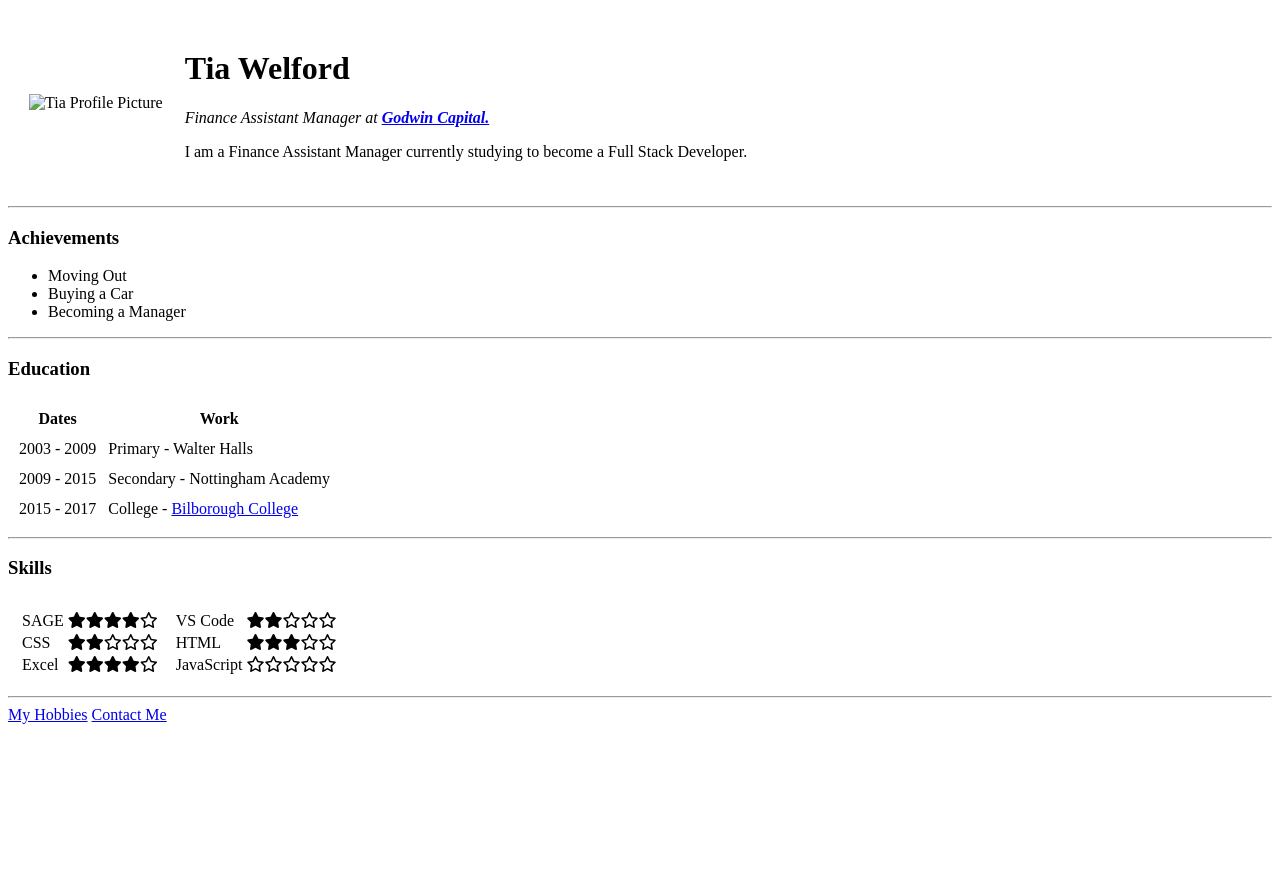
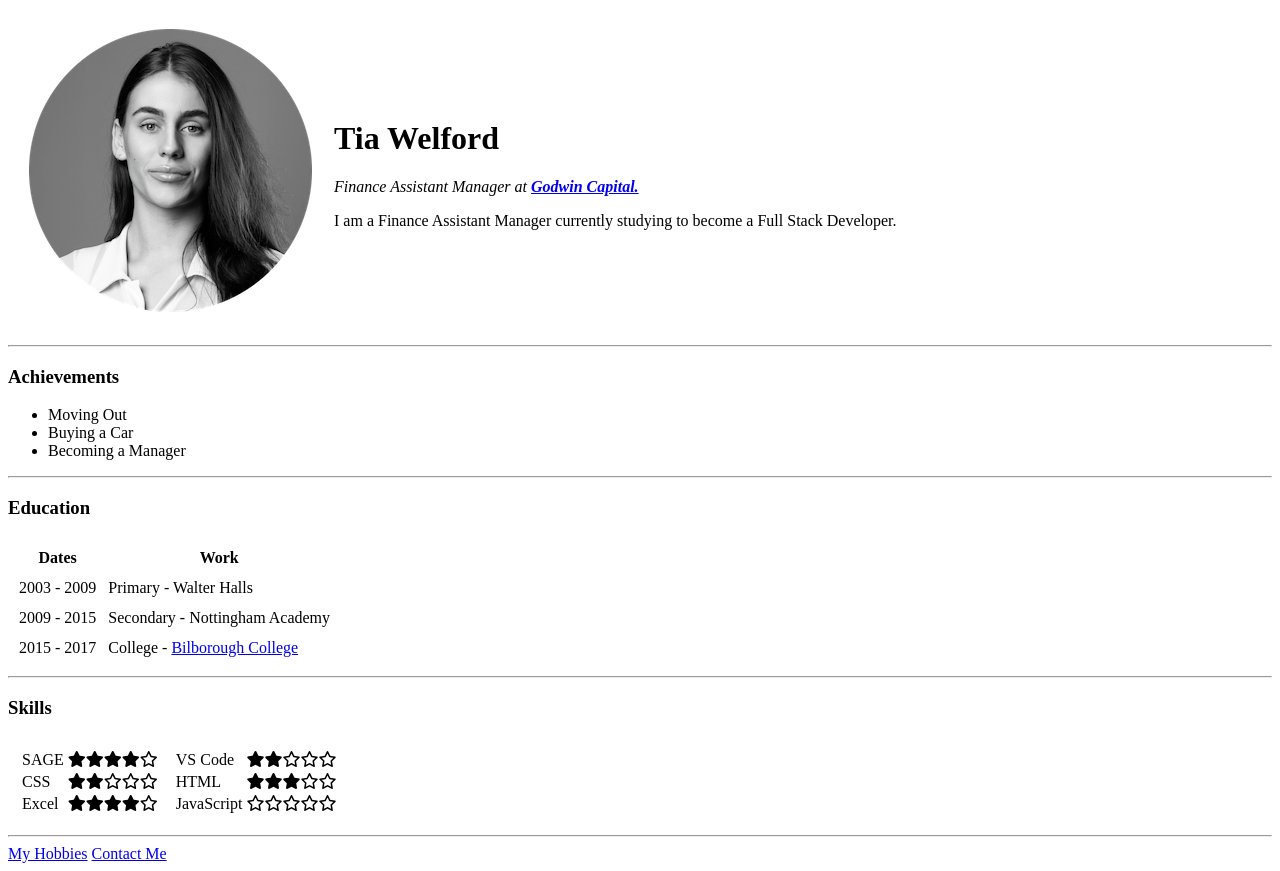
Before and after one commit to Twelford97/cv, a plain HTML site: page index.html in a window 1280 px wide. Before the commit the page ends 800 px from the top, so only its background shows below. Drawn offline with Linux system fonts and the light colour scheme.

Commit message:
Update index.html

```diff
--- a/index.html
+++ b/index.html
@@ -10,7 +10,7 @@
 <body>
   <table cellspacing="20">
     <tr>
-      <td> <img src="tia.portrait.png"alt="Tia Profile Picture"></td>
+      <td> <img src="images/tia.portrait.png"alt="Tia Profile Picture"></td>
       <td><h1>Tia Welford</h1><p><em>Finance Assistant Manager at <strong><a href="https://godwingroup.co.uk/capital/">
         Godwin Capital.</a></p></strong><p></em>I am a Finance Assistant Manager currently studying to become a Full Stack Developer.</p></td>
     </tr>
```
